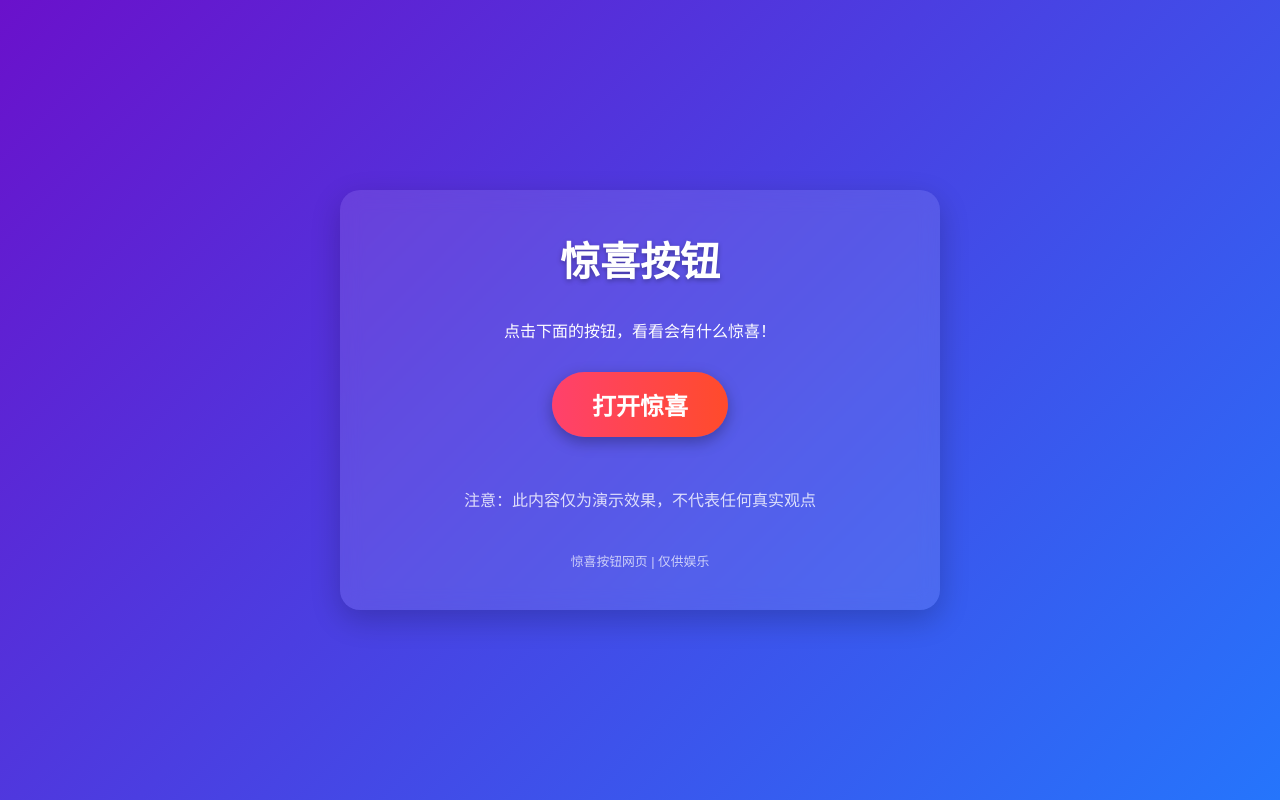
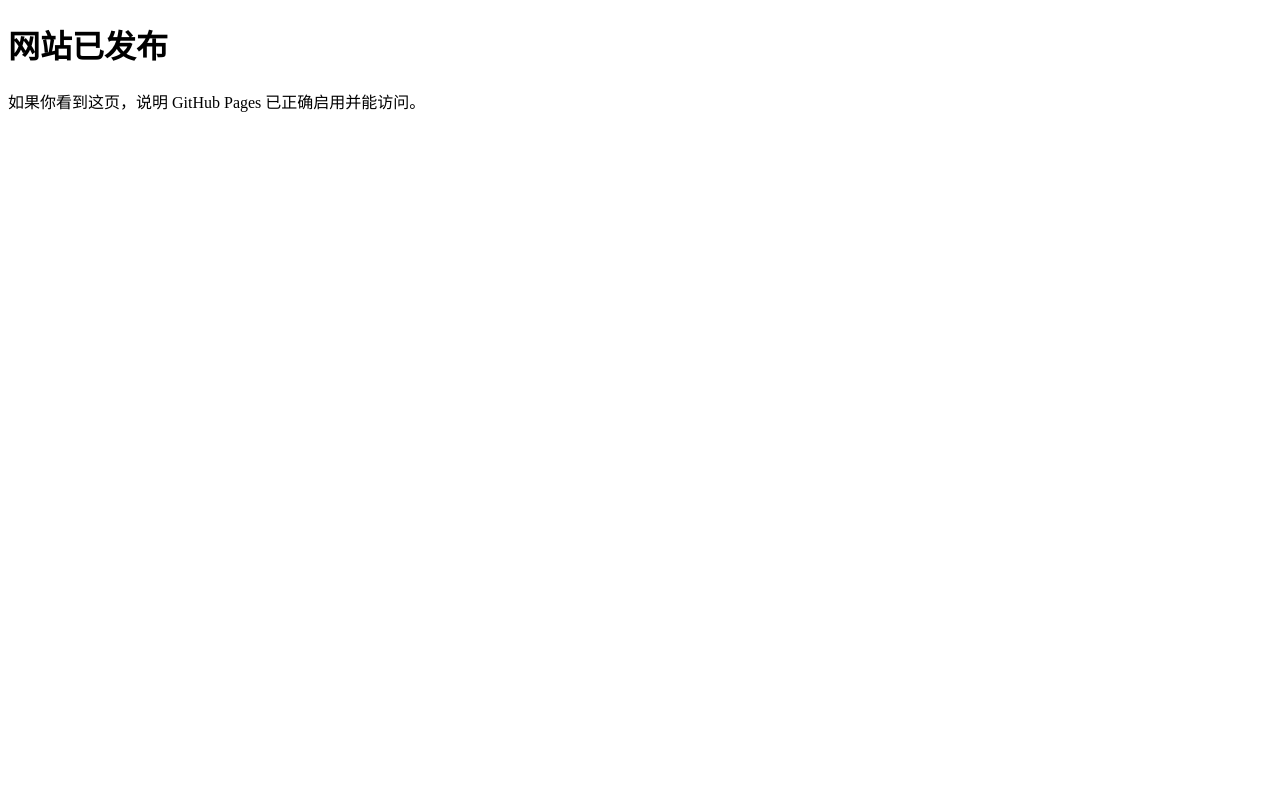
Before and after one commit to ks-chuci/ksshuci.github.io, a plain HTML site: page index.html in a window 1280 px wide. Drawn offline with Linux system fonts and the light colour scheme.

Commit message:
Add simple index.html for GitHub Pages

```diff
--- a/index.html
+++ b/index.html
@@ -1,155 +1,12 @@
-<!DOCTYPE html>
+<!doctype html>
 <html lang="zh-CN">
 <head>
-    <meta charset="UTF-8">
-    <meta name="viewport" content="width=device-width, initial-scale=1.0">
-    <title>惊喜按钮</title>
-    <style>
-        * {
-            margin: 0;
-            padding: 0;
-            box-sizing: border-box;
-            font-family: 'Microsoft YaHei', sans-serif;
-        }
-
-        body {
-            background: linear-gradient(135deg, #6a11cb 0%, #2575fc 100%);
-            min-height: 100vh;
-            display: flex;
-            justify-content: center;
-            align-items: center;
-            color: white;
-            padding: 20px;
-        }
-
-        .container {
-            text-align: center;
-            max-width: 600px;
-            width: 100%;
-            background: rgba(255, 255, 255, 0.1);
-            backdrop-filter: blur(10px);
-            border-radius: 20px;
-            padding: 40px;
-            box-shadow: 0 10px 30px rgba(0, 0, 0, 0.2);
-        }
-
-        h1 {
-            font-size: 2.5rem;
-            margin-bottom: 30px;
-            text-shadow: 0 2px 5px rgba(0, 0, 0, 0.3);
-        }
-
-        .surprise-button {
-            background: linear-gradient(to right, #ff416c, #ff4b2b);
-            border: none;
-            border-radius: 50px;
-            color: white;
-            font-size: 1.5rem;
-            font-weight: bold;
-            padding: 15px 40px;
-            cursor: pointer;
-            transition: all 0.3s ease;
-            box-shadow: 0 5px 15px rgba(0, 0, 0, 0.3);
-            margin: 30px 0;
-        }
-
-        .surprise-button:hover {
-            transform: translateY(-3px);
-            box-shadow: 0 8px 20px rgba(0, 0, 0, 0.4);
-        }
-
-        .surprise-button:active {
-            transform: translateY(1px);
-        }
-
-        .message {
-            font-size: 2rem;
-            font-weight: bold;
-            margin: 30px 0;
-            padding: 20px;
-            background: rgba(255, 255, 255, 0.2);
-            border-radius: 10px;
-            display: none;
-            animation: fadeIn 0.5s ease;
-        }
-
-        .hidden {
-            display: none;
-        }
-
-        .visible {
-            display: block;
-        }
-
-        .instructions {
-            margin-top: 20px;
-            font-size: 1rem;
-            opacity: 0.8;
-        }
-
-        @keyframes fadeIn {
-            from { opacity: 0; transform: scale(0.8); }
-            to { opacity: 1; transform: scale(1); }
-        }
-
-        @keyframes pulse {
-            0% { transform: scale(1); }
-            50% { transform: scale(1.05); }
-            100% { transform: scale(1); }
-        }
-
-        .pulse {
-            animation: pulse 0.5s ease;
-        }
-
-        footer {
-            margin-top: 40px;
-            font-size: 0.8rem;
-            opacity: 0.7;
-        }
-    </style>
+  <meta charset="utf-8" />
+  <meta name="viewport" content="width=device-width,initial-scale=1" />
+  <title>ksshuci.github.io</title>
 </head>
 <body>
-    <div class="container">
-        <h1>惊喜按钮</h1>
-        <p>点击下面的按钮，看看会有什么惊喜！</p>
-
-        <button class="surprise-button" id="surpriseBtn">打开惊喜</button>
-
-        <div class="message hidden" id="surpriseMessage">
-            杨永国是傻笔
-        </div>
-
-        <p class="instructions">注意：此内容仅为演示效果，不代表任何真实观点</p>
-
-        <footer>
-            惊喜按钮网页 | 仅供娱乐
-        </footer>
-    </div>
-
-    <script>
-        document.addEventListener('DOMContentLoaded', function() {
-            const surpriseBtn = document.getElementById('surpriseBtn');
-            const surpriseMessage = document.getElementById('surpriseMessage');
-
-            surpriseBtn.addEventListener('click', function() {
-                // 隐藏按钮
-                surpriseBtn.style.display = 'none';
-
-                // 显示消息
-                surpriseMessage.classList.remove('hidden');
-                surpriseMessage.classList.add('visible', 'pulse');
-
-                // 添加一些视觉反馈
-                document.querySelector('.container').style.animation = 'pulse 0.5s ease';
-
-                // 更改标题
-                document.querySelector('h1').textContent = '惊喜揭晓！';
-
-                // 更改说明文字
-                document.querySelector('.instructions').textContent = '希望这个惊喜让您开心！';
-            });
-        });
-    </script>
+  <h1>网站已发布</h1>
+  <p>如果你看到这页，说明 GitHub Pages 已正确启用并能访问。</p>
 </body>
 </html>
```
